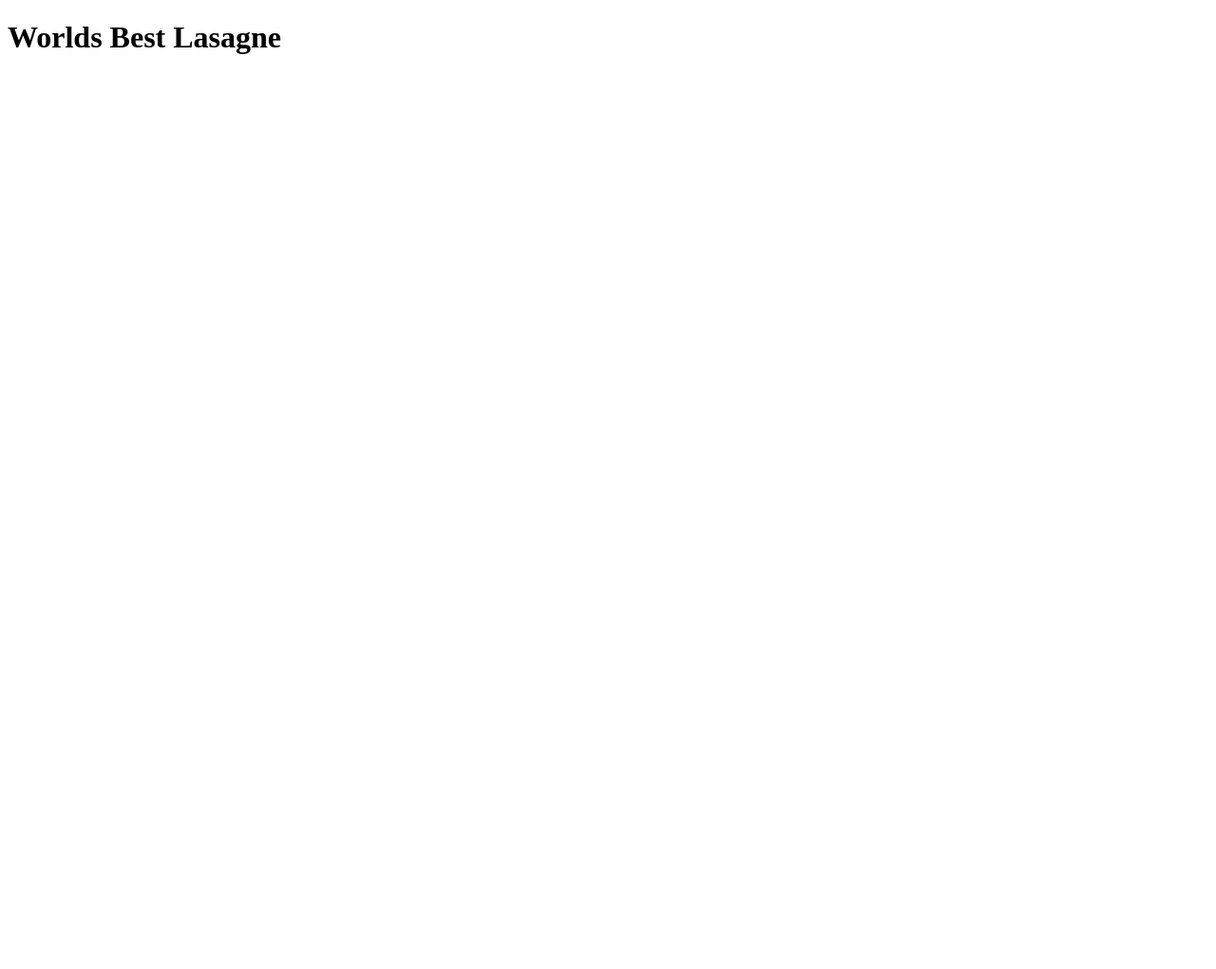
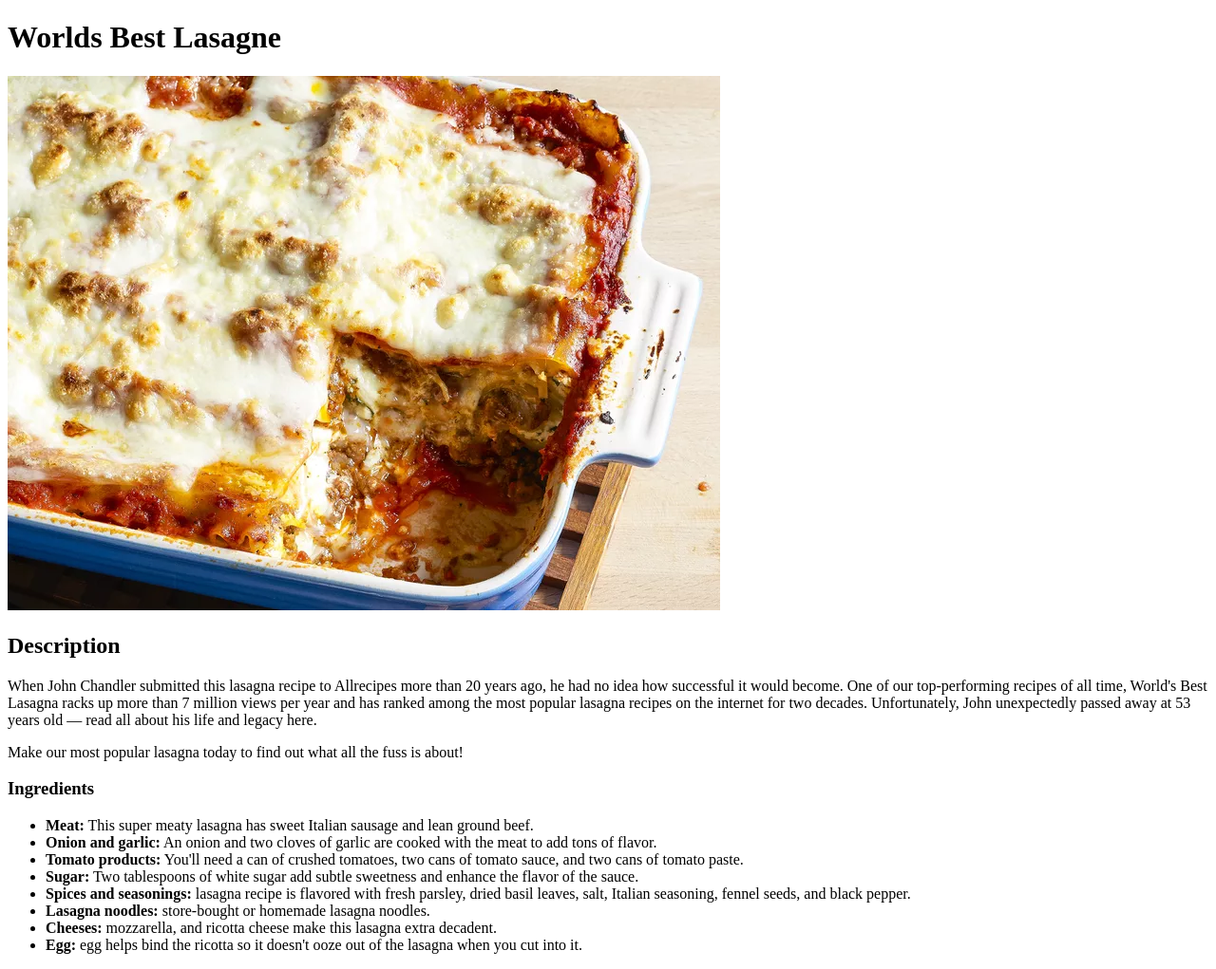
Before and after one commit to TheMaaac/odin-recipes, a plain HTML site: page lasagne.html in a window 1280 px wide. Shown: the whole page at 95% size. Before the commit the page ends 800 px from the top, so only its background shows below. Drawn offline with Linux system fonts and the light colour scheme.

Commit message:
Add Description header and description
added descripton of the recipe with header.

add ingredients header with list of ingredients

added ingredients list.

```diff
--- a/lasagne.html
+++ b/lasagne.html
@@ -8,5 +8,24 @@
     </head>
     <body>
     <h1>Worlds Best Lasagne</h1>
+    <img src="images/23600-worlds-best-lasagna-armag-4x3-1-b24f9ad518d74090bf197828492c64a6.webp">
+    <h2>Description</h2>
+
+        <p>When John Chandler submitted this lasagna recipe to Allrecipes more than 20 years ago, he had no idea how successful it would become. One of our top-performing recipes of all time, World's Best Lasagna racks up more than 7 million views per year and has ranked among the most popular lasagna recipes on the internet for two decades. Unfortunately, John unexpectedly passed away at 53 years old — read all about his life and legacy here.<p>
+
+        <p>Make our most popular lasagna today to find out what all the fuss is about!</p>
+
+        <h3>Ingredients</h3>
+
+        <ul>
+            <li><strong>Meat:</strong> This super meaty lasagna has sweet Italian sausage and lean ground beef.</li>
+            <li><strong>Onion and garlic:</strong> An onion and two cloves of garlic are cooked with the meat to add tons of flavor.</li>
+            <li><strong>Tomato products:</strong> You'll need a can of crushed tomatoes, two cans of tomato sauce, and two cans of tomato paste.</li>
+            <li><strong>Sugar:</strong> Two tablespoons of white sugar add subtle sweetness and enhance the flavor of the sauce.</li>
+            <li><strong>Spices and seasonings:</strong> lasagna recipe is flavored with fresh parsley, dried basil leaves, salt, Italian seasoning, fennel seeds, and black pepper.</li>
+            <li><strong>Lasagna noodles:</strong> store-bought or homemade lasagna noodles.</li>
+            <li><strong> Cheeses:</strong> mozzarella, and ricotta cheese make this lasagna extra decadent.</li>
+            <li><strong>Egg:</strong> egg helps bind the ricotta so it doesn't ooze out of the lasagna when you cut into it.</li>
+        </ul>
     </body>
     </html>
```
Also changed, not shown: images/23600-worlds-best-lasagna-armag-4x3-1-b24f9ad518d74090bf197828492c64a6.webp (added).
